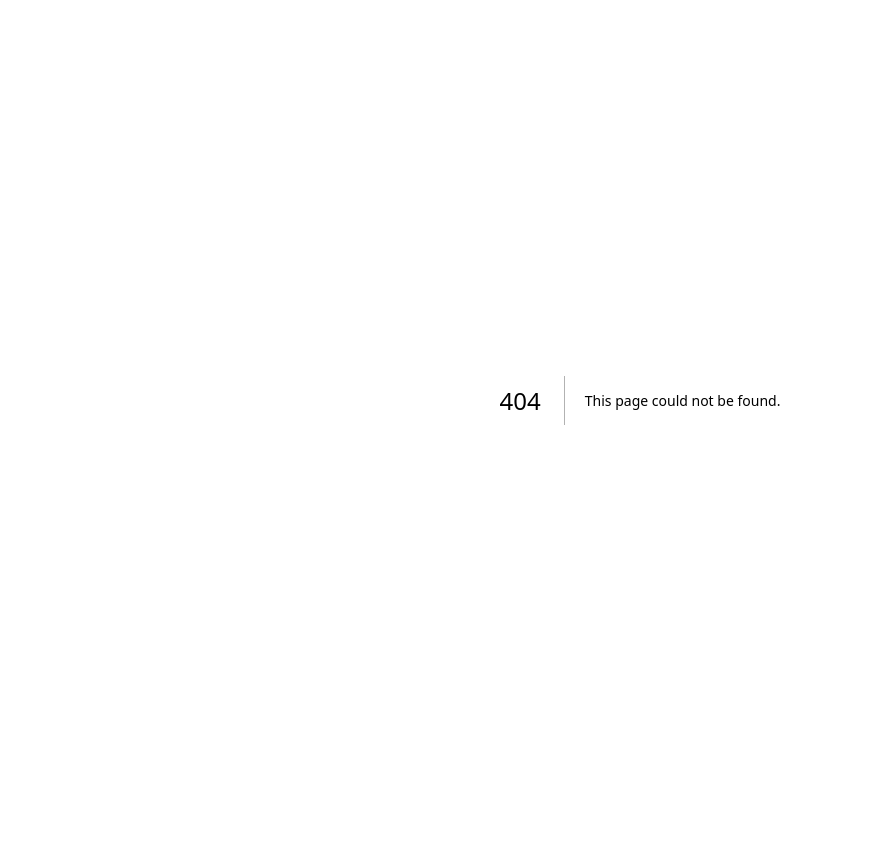
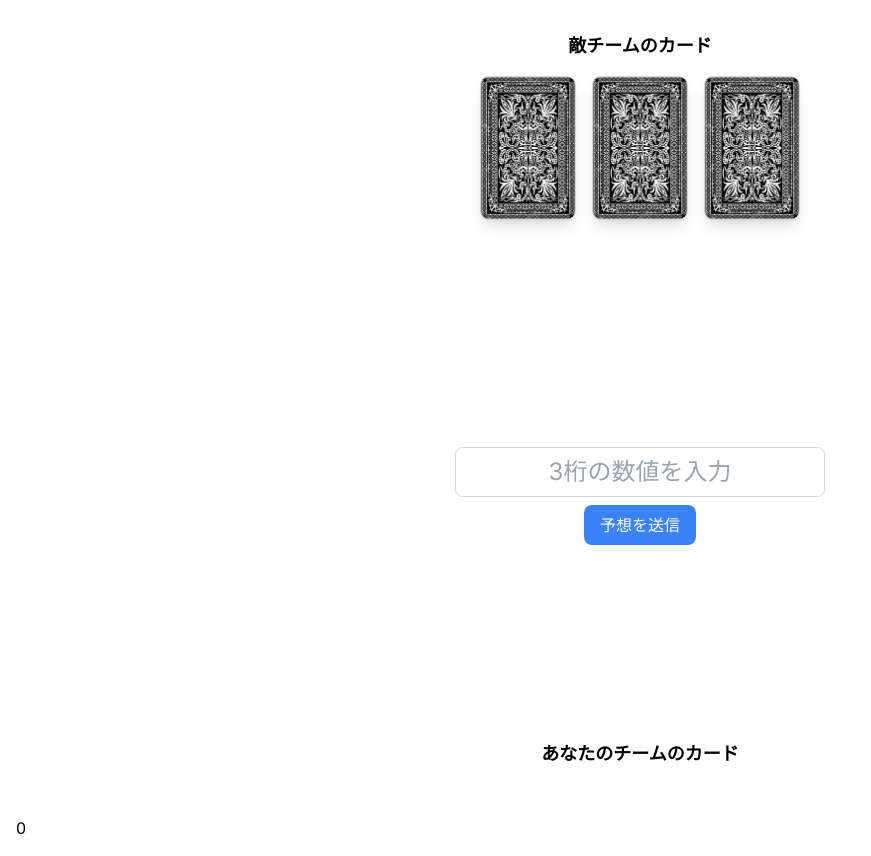
Before and after one commit to itc-s22017/board_game, a Next.js app: page /hitandblow/1 in a window 1280 px wide. Before the commit this address had no page. Shown: the whole page, without its empty margins (0-871 px from the left). Before the commit the page ends 800 px from the top, so only its background shows below. Built offline with nearby package versions, Linux system fonts and the light colour scheme; no server answers.

Commit message:
カード配るまで。次は予想をするとこを作る

```diff
--- /dev/null
+++ b/app/hitandblow/[roomId]/page.tsx
@@ -0,0 +1,161 @@
+'use client';
+import React, { useState, useEffect } from 'react';
+import socket from '../../utils/socket';
+import { Player, num } from '../../utils/gameLogic';
+import WinnerAnnouncement from '../../components/WinnerAnnouncement';
+import Waiting from '@/app/components/Waiting';
+import { useRouter } from 'next/navigation';
+import trumpUra from '../../img/trump_ura.jpg';
+
+
+type CardHandProps = {
+    title: string;
+    cards: (string | number)[];
+    isImage?: boolean;
+};
+
+const CardHand: React.FC<CardHandProps> = ({ title, cards, isImage = false }) => {
+    return (
+        <div className="flex flex-col items-center space-y-2 mb-4">
+            <div className="text-center mb-2 text-lg font-semibold">{title}</div>
+            <div className="flex justify-center space-x-4">
+                {cards.map((card, index) => (
+                    <div
+                        key={index}
+                        className="bg-white border border-gray-300 rounded-lg shadow-lg w-24 h-36 flex items-center justify-center text-2xl font-bold"
+                    >
+                        {isImage ? (
+                            <img src={card as string} alt="Opponent's Card" className="w-full h-full object-cover rounded-lg" />
+                        ) : (
+                            card
+                        )}
+                    </div>
+                ))}
+            </div>
+        </div>
+    );
+};
+const ChatPage = ({ params }: { params: { roomId: string } }) => {
+    const [number, setNumber] = useState<number>(0);
+    const [currentPlayer, setCurrentPlayer] = useState<Player>('black');
+    const [winner, setWinner] = useState<Player | 'draw' | null>(null);
+    const [socId, setSocId] = useState<string | undefined>(undefined);
+    const [waiting, setWaiting] = useState<number>(0);
+    const [isStarted, setIsStarted] = useState<Boolean>(false);
+
+    const router = useRouter();
+
+    const roomId = params.roomId;
+
+    const playerCards = number ? number.toString().split('') : [];
+    const opponentCardImage = trumpUra.src;
+
+    useEffect(() => {
+        const currentSocketId = socket.id;
+        setSocId(currentSocketId);
+
+        socket.emit('joinRoom', roomId, "hitandblow");
+
+        socket.on('playerPassed', ({ player }) => {
+            console.log(`Player ${player} has passed their turn.`);
+            alert(`Player ${player} has passed!`);
+        });
+
+        socket.on('reset', () => {
+            alert("相手2人が切断しました")
+            router.push('/create/othello')
+        })
+
+        socket.on('joinHitAndBlowResponse', ({ success, number, currentPlayer }) => {
+            if (success) {
+                setCurrentPlayer(currentPlayer);
+            } else {
+                console.log('Failed to join room');
+            }
+        });
+
+        socket.on('updatePlayerCount', ({ playerCount }) => {
+            setWaiting(playerCount)
+        })
+
+        socket.on('updateHitAndBlowGameState', ({ number, currentPlayer, winner, playerCount, isStarted }) => {
+            number !== undefined ? setNumber(number) : setNumber(prev => prev);
+            currentPlayer !== undefined ? setCurrentPlayer(currentPlayer) : setCurrentPlayer(currentPlayer);
+            winner !== undefined ? setWinner(winner) : setWinner(winner);
+            playerCount !== undefined ? setWaiting(playerCount) : setWaiting(prev => prev);
+            isStarted !== undefined ? setIsStarted(isStarted) : setIsStarted(prev => prev);
+        });
+
+
+        return () => {
+            socket.off('joinRoomResponse');
+            socket.off('updateHitAndBlowGameState');
+            socket.off('playerPassed');
+            socket.off('updatePlayerCount');
+        };
+    }, [roomId]);
+
+    useEffect(() => {
+        if (num === waiting) {
+            setWaiting(0)
+        }
+    }, [waiting])
+
+    const handleCellClick = (row: number, col: number) => {
+        // console.log(currentPlayer === socId)
+        if (socId && socId === currentPlayer) {
+            socket.emit('makeMove', { roomId, row, col });
+        } else {
+            alert('It is not your turn!');
+        }
+    };
+
+    useEffect(() => {
+        socket.on('invalidMove', (message) => {
+            alert(message.message);
+        });
+
+        return () => {
+            socket.off('invalidMove');
+        };
+    }, []);
+
+
+    const handleWinnerDismiss = () => {
+        setWinner(null);
+    };
+
+    return (
+        <div className="container mx-auto p-4">
+            <div className="container mx-auto p-4 flex flex-col justify-between min-h-screen">
+                <div className="flex flex-col items-center">
+                    <CardHand title="敵チームのカード" cards={[opponentCardImage, opponentCardImage, opponentCardImage]} isImage />
+                </div>
+
+                <div className="flex flex-col items-center">
+                    <div className="flex flex-col items-center mt-4">
+                        <input
+                            type="text"
+                            placeholder="3桁の数値を入力"
+                            className="p-2 border border-gray-300 rounded-lg text-center text-2xl"
+                        />
+                        <button
+                            className="mt-2 px-4 py-2 bg-blue-500 text-white rounded-lg"
+                        >
+                            予想を送信
+                        </button>
+                    </div>
+                </div>
+
+                <div className="flex flex-col items-center">
+                    <CardHand title="あなたのチームのカード" cards={playerCards} />
+                </div>
+            </div>
+            {waiting && !isStarted && <Waiting playerCount={waiting} onDismiss={() => { waiting === num ? setWaiting(0) : null }} />}
+            {winner && <WinnerAnnouncement winner={winner} onDismiss={handleWinnerDismiss} />}
+        </div>
+
+    );
+};
+
+export default ChatPage;
--- a/app/page.tsx
+++ b/app/page.tsx
@@ -14,7 +14,9 @@ const Home = () => {
       <Button text='神経衰弱' onClick={() => {
         router.push('/create/shinkei')
       }}/>
-      <Button text='Othelo'/>
+      <Button text='Hit&Blow' onClick={() => {
+        router.push('create/hitandblow')
+      }} />
     </div>
   )
 }
--- a/app/utils/gameLogic.tsx
+++ b/app/utils/gameLogic.tsx
@@ -1,7 +1,7 @@
 export type CellValue = 'black' | 'white' | null;
 export type BoardState = CellValue[][];
 export type Player = 'black' | 'white';
-export const num = 2;
+export const num = 4;
 
 // // 盤面の初期化を行う関数
 // export const initializeBoard = (): BoardState => {
```
Also changed, not shown: 2 other files (tests, documents, lock files or other folders).
